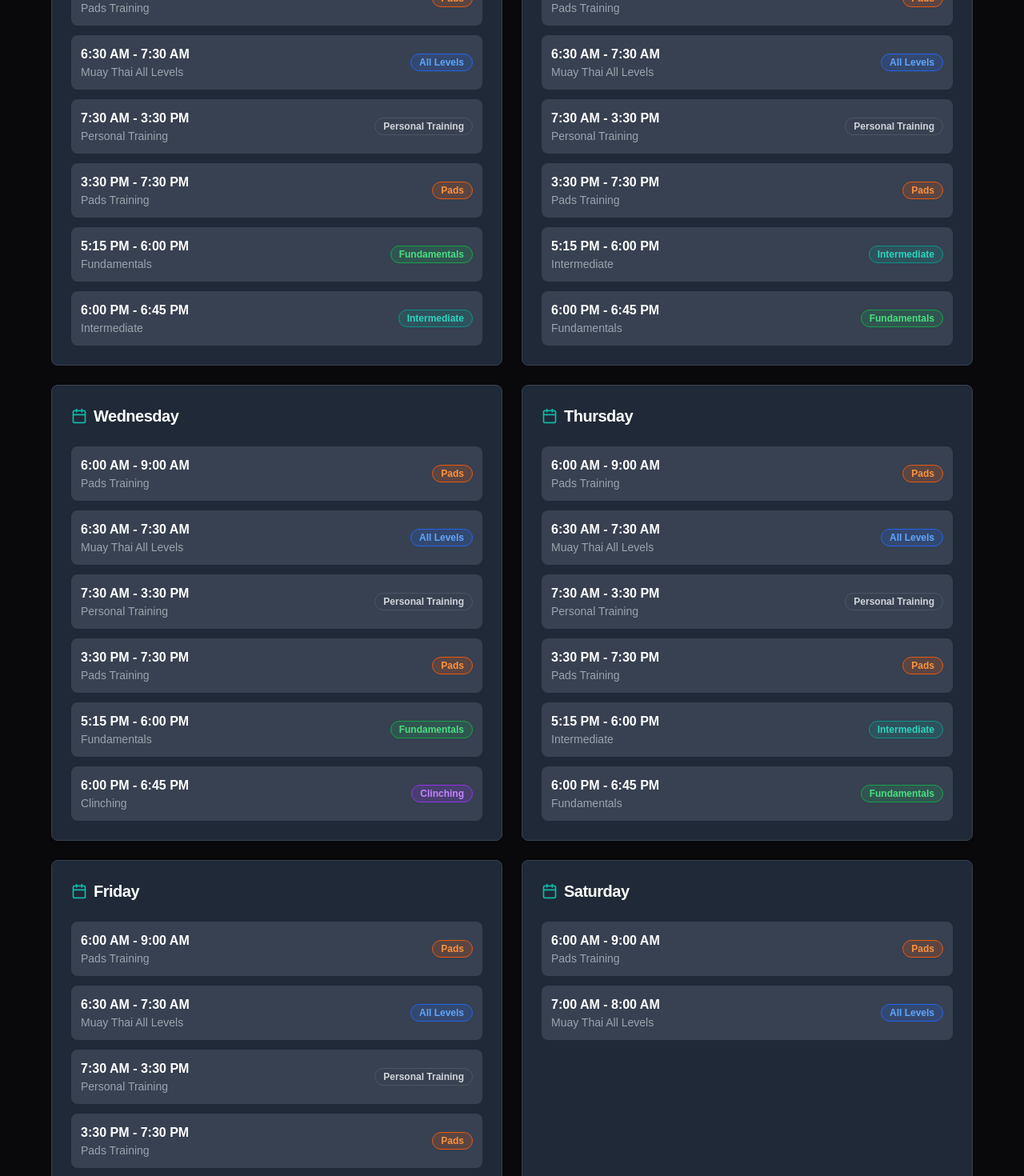
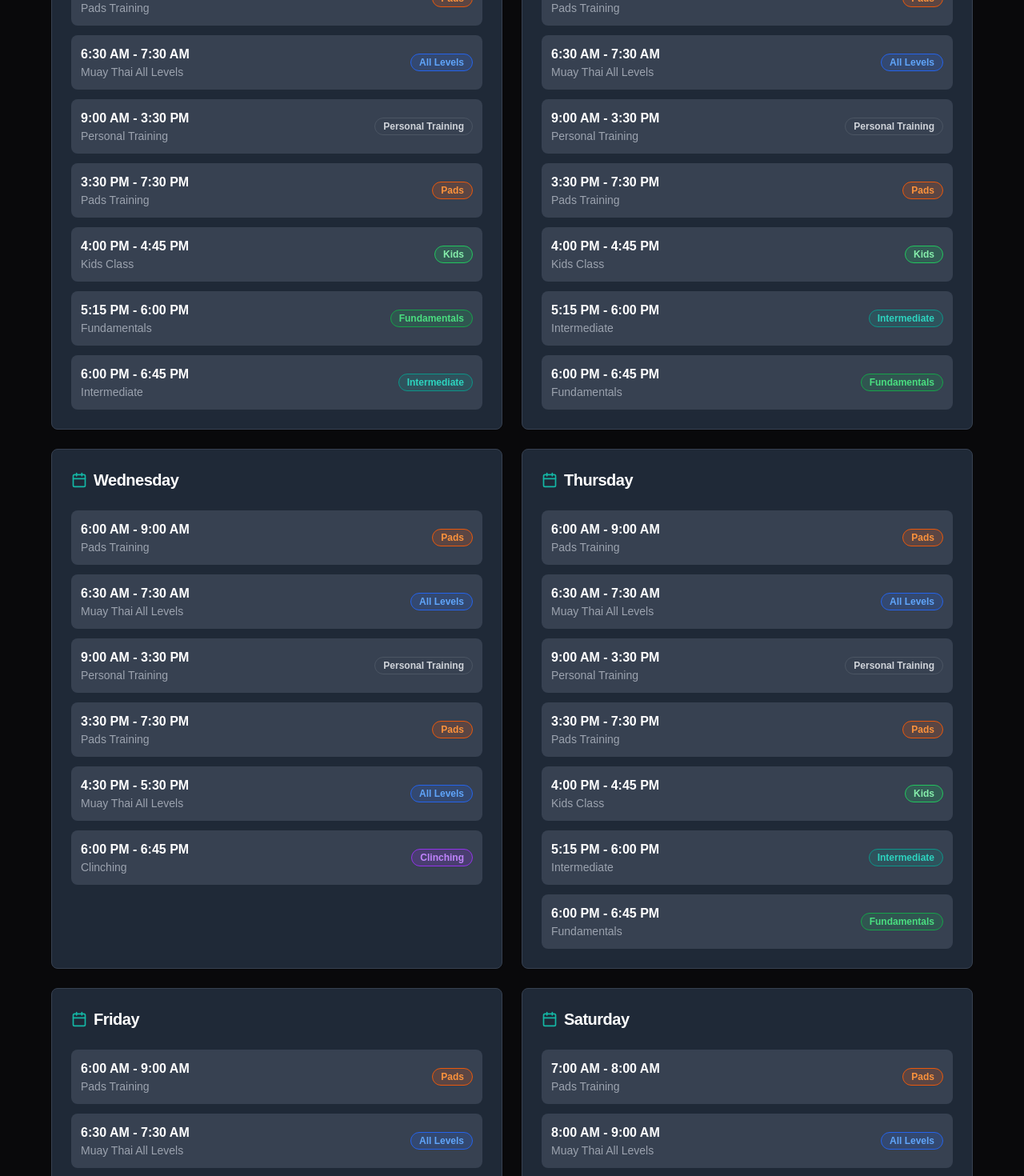
Before and after one commit to GoodJobMuayThai/MuayThaiWebsite, a Next.js app: page / in a window 1280 px wide. Shown: the part 5100-6570 px from the top of the page at 80% size. Built offline with nearby package versions, Linux system fonts and the light colour scheme.

Commit message:
fix: update timetable

```diff
--- a/components/TimetableSection.tsx
+++ b/components/TimetableSection.tsx
@@ -61,7 +61,7 @@ export default function TimetableSection() {
                   <div className="flex justify-between items-center p-3 bg-gray-700 rounded-lg">
                     <div>
                       <div className="font-semibold text-white">
-                        7:30 AM - 3:30 PM
+                        9:00 AM - 3:30 PM
                       </div>
                       <div className="text-sm text-gray-400">
                         Personal Training
@@ -86,6 +86,20 @@ export default function TimetableSection() {
                       className="bg-orange-600/20 text-orange-400 border-orange-600"
                     >
                       Pads
+                    </Badge>
+                  </div>
+                  <div className="flex justify-between items-center p-3 bg-gray-700 rounded-lg">
+                    <div>
+                      <div className="font-semibold text-white">
+                        4:00 PM - 4:45 PM
+                      </div>
+                      <div className="text-sm text-gray-400">Kids Class</div>
+                    </div>
+                    <Badge
+                      variant="outline"
+                      className="bg-green-500/20 text-green-300 border-green-500"
+                    >
+                      Kids
                     </Badge>
                   </div>
                   <div className="flex justify-between items-center p-3 bg-gray-700 rounded-lg">
@@ -163,7 +177,7 @@ export default function TimetableSection() {
                   <div className="flex justify-between items-center p-3 bg-gray-700 rounded-lg">
                     <div>
                       <div className="font-semibold text-white">
-                        7:30 AM - 3:30 PM
+                        9:00 AM - 3:30 PM
                       </div>
                       <div className="text-sm text-gray-400">
                         Personal Training
@@ -188,6 +202,20 @@ export default function TimetableSection() {
                       className="bg-orange-600/20 text-orange-400 border-orange-600"
                     >
                       Pads
+                    </Badge>
+                  </div>
+                  <div className="flex justify-between items-center p-3 bg-gray-700 rounded-lg">
+                    <div>
+                      <div className="font-semibold text-white">
+                        4:00 PM - 4:45 PM
+                      </div>
+                      <div className="text-sm text-gray-400">Kids Class</div>
+                    </div>
+                    <Badge
+                      variant="outline"
+                      className="bg-green-500/20 text-green-300 border-green-500"
+                    >
+                      Kids
                     </Badge>
                   </div>
                   <div className="flex justify-between items-center p-3 bg-gray-700 rounded-lg">
@@ -265,7 +293,7 @@ export default function TimetableSection() {
                   <div className="flex justify-between items-center p-3 bg-gray-700 rounded-lg">
                     <div>
                       <div className="font-semibold text-white">
-                        7:30 AM - 3:30 PM
+                        9:00 AM - 3:30 PM
                       </div>
                       <div className="text-sm text-gray-400">
                         Personal Training
@@ -295,15 +323,15 @@ export default function TimetableSection() {
                   <div className="flex justify-between items-center p-3 bg-gray-700 rounded-lg">
                     <div>
                       <div className="font-semibold text-white">
-                        5:15 PM - 6:00 PM
+                        4:30 PM - 5:30 PM
                       </div>
-                      <div className="text-sm text-gray-400">Fundamentals</div>
+                      <div className="text-sm text-gray-400">Muay Thai All Levels</div>
                     </div>
                     <Badge
                       variant="outline"
-                      className="bg-green-600/20 text-green-400 border-green-600"
+                      className="bg-blue-600/20 text-blue-400 border-blue-600"
                     >
-                      Fundamentals
+                      All Levels
                     </Badge>
                   </div>
                   <div className="flex justify-between items-center p-3 bg-gray-700 rounded-lg">
@@ -367,7 +395,7 @@ export default function TimetableSection() {
                   <div className="flex justify-between items-center p-3 bg-gray-700 rounded-lg">
                     <div>
                       <div className="font-semibold text-white">
-                        7:30 AM - 3:30 PM
+                        9:00 AM - 3:30 PM
                       </div>
                       <div className="text-sm text-gray-400">
                         Personal Training
@@ -392,6 +420,20 @@ export default function TimetableSection() {
                       className="bg-orange-600/20 text-orange-400 border-orange-600"
                     >
                       Pads
+                    </Badge>
+                  </div>
+                  <div className="flex justify-between items-center p-3 bg-gray-700 rounded-lg">
+                    <div>
+                      <div className="font-semibold text-white">
+                        4:00 PM - 4:45 PM
+                      </div>
+                      <div className="text-sm text-gray-400">Kids Class</div>
+                    </div>
+                    <Badge
+                      variant="outline"
+                      className="bg-green-500/20 text-green-300 border-green-500"
+                    >
+                      Kids
                     </Badge>
                   </div>
                   <div className="flex justify-between items-center p-3 bg-gray-700 rounded-lg">
@@ -469,7 +511,7 @@ export default function TimetableSection() {
                   <div className="flex justify-between items-center p-3 bg-gray-700 rounded-lg">
                     <div>
                       <div className="font-semibold text-white">
-                        7:30 AM - 3:30 PM
+                        9:00 AM - 3:30 PM
                       </div>
                       <div className="text-sm text-gray-400">
                         Personal Training
@@ -541,7 +583,7 @@ export default function TimetableSection() {
                   <div className="flex justify-between items-center p-3 bg-gray-700 rounded-lg">
                     <div>
                       <div className="font-semibold text-white">
-                        6:00 AM - 9:00 AM
+                        7:00 AM - 8:00 AM
                       </div>
                       <div className="text-sm text-gray-400">Pads Training</div>
                     </div>
@@ -555,7 +597,7 @@ export default function TimetableSection() {
                   <div className="flex justify-between items-center p-3 bg-gray-700 rounded-lg">
                     <div>
                       <div className="font-semibold text-white">
-                        7:00 AM - 8:00 AM
+                        8:00 AM - 9:00 AM
                       </div>
                       <div className="text-sm text-gray-400">
                         Muay Thai All Levels
```
